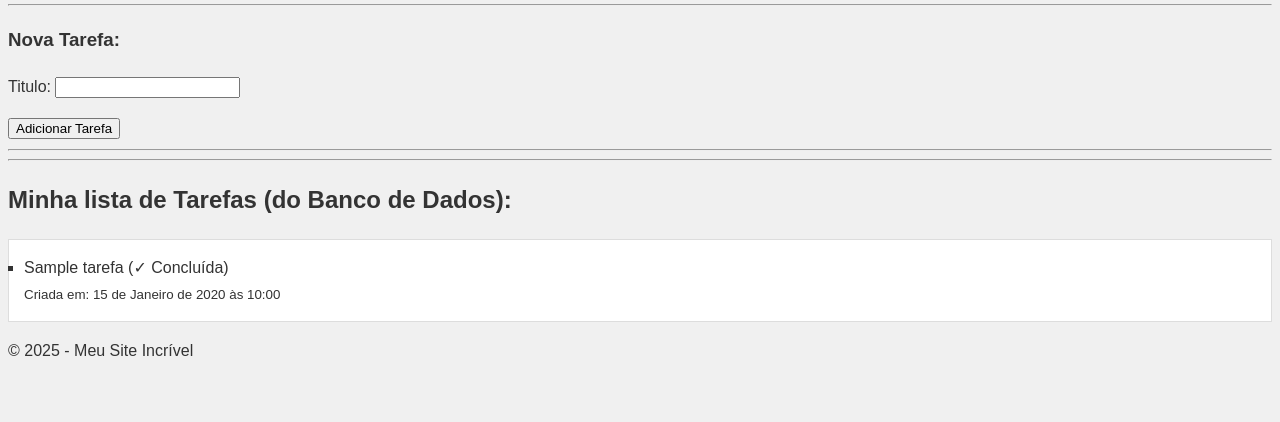
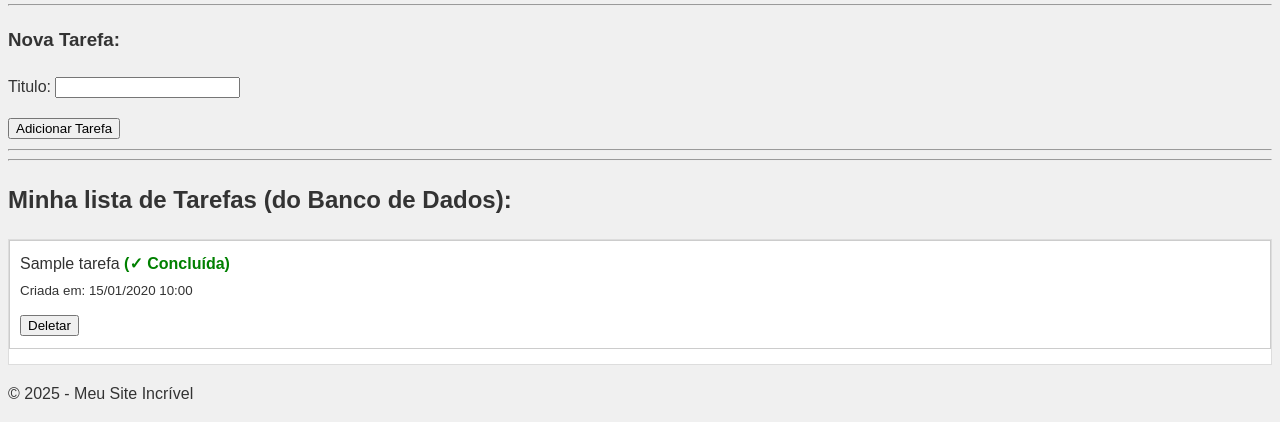
Before and after one commit to JherikaSilva/curso-python-django, a Django app: page /core/home/ in a window 1280 px wide. Shown: the part 418-840 px from the top of the page. Before the commit the page ends 774 px from the top, so only its background shows below. Run offline with Django 5.2, Linux system fonts and the light colour scheme; tables that the repository leaves empty hold one stand-in row (values such as "Sample post").

Commit message:
alterei minha lista de tarefas para adicionar botões

```diff
--- a/modulo04/templates/home.html
+++ b/modulo04/templates/home.html
@@ -19,18 +19,31 @@
     <button type="submit">Adicionar Tarefa</button>
 </form>
 <hr>
-    <hr><h2>Minha lista de Tarefas (do Banco de Dados):</h2>
-    <ul>
+<hr>
+<h2>Minha lista de Tarefas (do Banco de Dados):</h2>
+<ul style="list-style: none; padding: 0;">
     {% for tarefa in tarefas %}
-            <li>
+    <li style="margin-bottom: 15px; border: 1px solid #ccc; padding: 10px;">
         {{ tarefa.titulo }}
         {% if tarefa.concluida %}
-                    (✓ Concluída)
+        <strong style="color: green;">(✓ Concluída)</strong>
         {% else %}
-                    (☐ Pendente)
+        <strong style="color: orange;">(☐ Pendente)</strong>
         {% endif %}
         <br>
-                <small>Criada em: {{ tarefa.criada_em }}</small>
+        <small>Criada em: {{ tarefa.criada_em|date:"d/m/Y H:i" }}</small>
+        <div style="margin-top:10px;">
+            <form action="{% url 'deletar_tarefa' tarefa.pk %}" method="POST" style="display: inline;">
+                {% csrf_token %}
+                <button type="submit">Deletar</button>
+            </form>
+            {% if not tarefa.concluida %}
+            <form action="{% url 'concluir_tarefa' tarefa.pk %}" method="POST" style="display:inline;">
+                {% csrf_token %}
+                <button type="submit">Marcar como Concluída</button>
+            </form>
+            {% endif %}
+        </div>
     </li>
     {% empty %}
     <li>Você ainda não tem tarefas cadastradas.</li>
```
Lines whose indentation alone changed are shown as unchanged.
